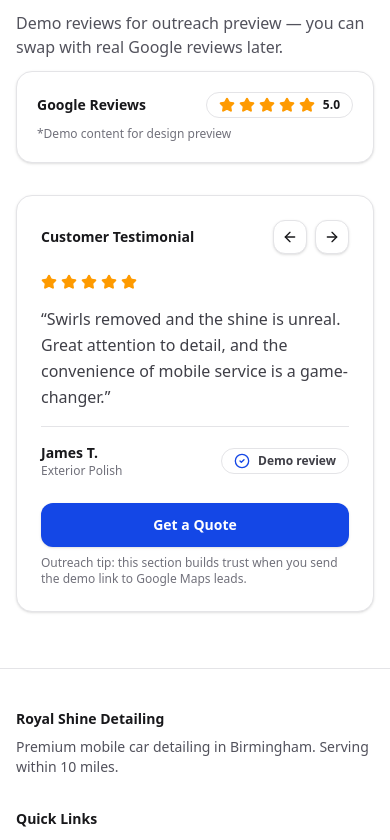
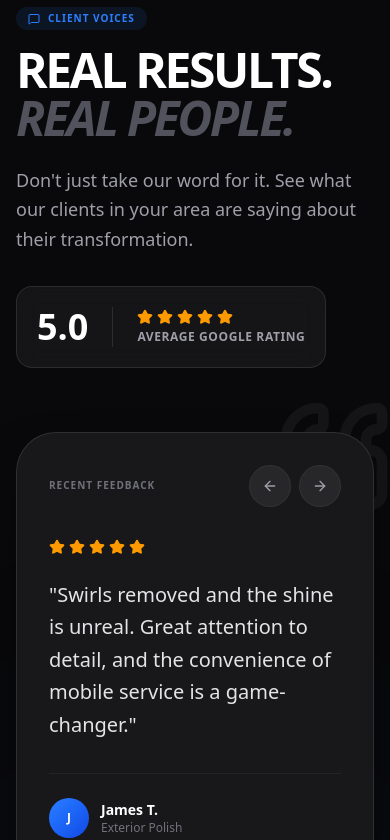
Before and after one commit to mohibbullah-dev/car_detailing, a React app: page / in a window 390 px wide. Shown: the part 6304-7144 px from the top of the page. Built offline with nearby package versions, Linux system fonts and the light colour scheme; the HTML template or start-up script is replaced by a standard one.

Commit message:
modified

```diff
--- a/src/components/TestimonialSlider.jsx
+++ b/src/components/TestimonialSlider.jsx
@@ -1,13 +1,179 @@
+// import React, { useEffect, useState } from "react";
+// import { AnimatePresence, motion } from "framer-motion";
+// import { ArrowLeft, ArrowRight, CheckCircle2, Star } from "lucide-react";
+// import { business } from "../data/business";
+
+// const REVIEWS = [
+//   {
+//     name: "Sarah M.",
+//     title: "Full Detail",
+//     text: "Absolutely spotless. The interior looks brand new and the paint has a deep glossy finish. Super professional and arrived on time.",
+//   },
+//   {
+//     name: "James T.",
+//     title: "Exterior Polish",
+//     text: "Swirls removed and the shine is unreal. Great attention to detail, and the convenience of mobile service is a game-changer.",
+//   },
+//   {
+//     name: "Amina K.",
+//     title: "Ceramic Coating",
+//     text: "The coating made a huge difference — water beads right off. Friendly service, clear pricing, and amazing results.",
+//   },
+//   {
+//     name: "Tom R.",
+//     title: "Express Wash",
+//     text: "Quick but thorough. Wheels and paintwork came up brilliantly. Perfect for a maintenance clean between details.",
+//   },
+// ];
+
+// function StarsRow() {
+//   return (
+//     <div className="flex items-center gap-1">
+//       {Array.from({ length: 5 }).map((_, i) => (
+//         <Star key={i} className="h-4 w-4 text-amber-500" fill="currentColor" />
+//       ))}
+//     </div>
+//   );
+// }
+
+// export default function TestimonialSlider() {
+//   const [index, setIndex] = useState(0);
+//   const review = REVIEWS[index];
+
+//   useEffect(() => {
+//     const t = setInterval(
+//       () => setIndex((p) => (p + 1) % REVIEWS.length),
+//       5500,
+//     );
+//     return () => clearInterval(t);
+//   }, []);
+
+//   return (
+//     <section id="reviews" className="bg-white">
+//       <div className="mx-auto w-full max-w-6xl px-4 py-14 sm:px-6 sm:py-20 lg:px-8">
+//         <div className="grid gap-8 lg:grid-cols-2 lg:items-center">
+//           <div className="space-y-3">
+//             <h2 className="text-2xl font-extrabold text-zinc-900 sm:text-3xl">
+//               Real Results. Real People.
+//             </h2>
+//             <p className="text-base text-zinc-600">
+//               Demo reviews for outreach preview — you can swap with real Google
+//               reviews later.
+//             </p>
+
+//             <div className="rounded-2xl border border-zinc-200 bg-white p-5 shadow-sm">
+//               <div className="flex items-center justify-between">
+//                 <div className="text-sm font-extrabold text-zinc-900">
+//                   Google Reviews
+//                 </div>
+//                 <div className="inline-flex items-center gap-2 rounded-full border border-zinc-200 bg-white px-3 py-1">
+//                   <StarsRow />
+//                   <span className="text-xs font-bold text-zinc-900">5.0</span>
+//                 </div>
+//               </div>
+//               <div className="mt-2 text-xs text-zinc-500">
+//                 *Demo content for design preview
+//               </div>
+//             </div>
+//           </div>
+
+//           <div className="rounded-2xl border border-zinc-200 bg-white p-6 shadow-sm sm:p-8">
+//             <div className="flex items-center justify-between">
+//               <div className="text-sm font-extrabold text-zinc-900">
+//                 Customer Testimonial
+//               </div>
+
+//               <div className="flex items-center gap-2">
+//                 <button
+//                   type="button"
+//                   onClick={() =>
+//                     setIndex((p) => (p - 1 + REVIEWS.length) % REVIEWS.length)
+//                   }
+//                   className="inline-flex items-center justify-center rounded-xl border border-zinc-200 bg-white p-2 text-zinc-900 shadow-sm hover:bg-zinc-50 focus:outline-none focus:ring-4 focus:ring-zinc-100 transition"
+//                   aria-label="Previous review"
+//                 >
+//                   <ArrowLeft className="h-4 w-4" />
+//                 </button>
+//                 <button
+//                   type="button"
+//                   onClick={() => setIndex((p) => (p + 1) % REVIEWS.length)}
+//                   className="inline-flex items-center justify-center rounded-xl border border-zinc-200 bg-white p-2 text-zinc-900 shadow-sm hover:bg-zinc-50 focus:outline-none focus:ring-4 focus:ring-zinc-100 transition"
+//                   aria-label="Next review"
+//                 >
+//                   <ArrowRight className="h-4 w-4" />
+//                 </button>
+//               </div>
+//             </div>
+
+//             <div className="mt-5">
+//               <AnimatePresence mode="wait">
+//                 <motion.div
+//                   key={index}
+//                   initial={{ opacity: 0, y: 10 }}
+//                   animate={{ opacity: 1, y: 0 }}
+//                   exit={{ opacity: 0, y: -10 }}
+//                   transition={{ duration: 0.35, ease: "easeOut" }}
+//                   className="space-y-4"
+//                 >
+//                   <StarsRow />
+//                   <p className="text-base leading-relaxed text-zinc-700">
+//                     “{review.text}”
+//                   </p>
+
+//                   <div className="flex items-center justify-between gap-4 border-t border-zinc-200 pt-4">
+//                     <div>
+//                       <div className="text-sm font-extrabold text-zinc-900">
+//                         {review.name}
+//                       </div>
+//                       <div className="text-xs text-zinc-500">
+//                         {review.title}
+//                       </div>
+//                     </div>
+
+//                     <span className="inline-flex items-center gap-2 rounded-full border border-zinc-200 bg-white px-3 py-1 text-xs font-semibold text-zinc-700">
+//                       <CheckCircle2 className="h-4 w-4 text-blue-700" />
+//                       Demo review
+//                     </span>
+//                   </div>
+//                 </motion.div>
+//               </AnimatePresence>
+//             </div>
+
+//             <div className="mt-6">
+//               <a
+//                 href="#quote"
+//                 className="inline-flex w-full items-center justify-center gap-2 rounded-xl bg-blue-700 px-5 py-3 text-sm font-semibold text-white shadow-sm transition hover:bg-blue-800 focus:outline-none focus:ring-4 focus:ring-blue-200"
+//               >
+//                 Get a Quote
+//               </a>
+//               <div className="mt-2 text-xs text-zinc-500">
+//                 Outreach tip: this section builds trust when you send the demo
+//                 link to Google Maps leads.
+//               </div>
+//             </div>
+//           </div>
+//         </div>
+//       </div>
+//     </section>
+//   );
+// }
+
 import React, { useEffect, useState } from "react";
 import { AnimatePresence, motion } from "framer-motion";
-import { ArrowLeft, ArrowRight, CheckCircle2, Star } from "lucide-react";
-import { business } from "../data/business";
+import {
+  ArrowLeft,
+  ArrowRight,
+  CheckCircle2,
+  Star,
+  Quote,
+  MessageSquare,
+} from "lucide-react";
 
 const REVIEWS = [
   {
     name: "Sarah M.",
-    title: "Full Detail",
-    text: "Absolutely spotless. The interior looks brand new and the paint has a deep glossy finish. Super professional and arrived on time.",
+    title: "Full Detail Package",
+    text: "Absolutely spotless. The interior looks brand new and the paint has a deep glossy finish. Super professional and arrived exactly on time.",
   },
   {
     name: "James T.",
@@ -30,7 +196,7 @@ function StarsRow() {
   return (
     <div className="flex items-center gap-1">
       {Array.from({ length: 5 }).map((_, i) => (
-        <Star key={i} className="h-4 w-4 text-amber-500" fill="currentColor" />
+        <Star key={i} className="h-4 w-4 fill-amber-500 text-amber-500" />
       ))}
     </div>
   );
@@ -43,112 +209,130 @@ export default function TestimonialSlider() {
   useEffect(() => {
     const t = setInterval(
       () => setIndex((p) => (p + 1) % REVIEWS.length),
-      5500,
+      6000, // Slightly slower for better readability
     );
     return () => clearInterval(t);
   }, []);
 
   return (
-    <section id="reviews" className="bg-white">
-      <div className="mx-auto w-full max-w-6xl px-4 py-14 sm:px-6 sm:py-20 lg:px-8">
-        <div className="grid gap-8 lg:grid-cols-2 lg:items-center">
-          <div className="space-y-3">
-            <h2 className="text-2xl font-extrabold text-zinc-900 sm:text-3xl">
-              Real Results. Real People.
+    <section
+      id="reviews"
+      className="relative bg-zinc-950 py-24 overflow-hidden"
+    >
+      {/* Ambient Glow */}
+      <div className="absolute bottom-0 left-0 h-96 w-96 rounded-full bg-blue-900/10 blur-[120px]" />
+
+      <div className="relative z-10 mx-auto w-full max-w-6xl px-4 sm:px-6 lg:px-8">
+        <div className="grid gap-16 lg:grid-cols-2 lg:items-center">
+          {/* Left Column: Heading & Trust */}
+          <div className="space-y-8">
+            <div>
+              <div className="inline-flex items-center gap-2 rounded-full bg-blue-500/10 px-3 py-1 text-[10px] font-black uppercase tracking-widest text-blue-500 mb-4">
+                <MessageSquare className="h-3 w-3" /> Client Voices
+              </div>
+              <h2 className="text-5xl font-black text-white tracking-tighter uppercase leading-none">
+                Real Results. <br />
+                <span className="text-zinc-600 italic">Real People.</span>
               </h2>
-            <p className="text-base text-zinc-600">
-              Demo reviews for outreach preview — you can swap with real Google
-              reviews later.
+              <p className="mt-6 text-lg text-zinc-400 max-w-sm leading-relaxed">
+                Don't just take our word for it. See what our clients in your
+                area are saying about their transformation.
               </p>
+            </div>
 
-            <div className="rounded-2xl border border-zinc-200 bg-white p-5 shadow-sm">
-              <div className="flex items-center justify-between">
-                <div className="text-sm font-extrabold text-zinc-900">
-                  Google Reviews
+            {/* Google Trust Box */}
+            <div className="inline-flex items-center gap-6 rounded-2xl border border-white/10 bg-white/5 p-5 backdrop-blur-md">
+              <div className="text-4xl font-black text-white">5.0</div>
+              <div className="h-10 w-px bg-white/10" />
+              <div>
+                <StarsRow />
+                <div className="mt-1 text-xs font-bold uppercase tracking-wider text-zinc-400">
+                  Average Google Rating
                 </div>
-                <div className="inline-flex items-center gap-2 rounded-full border border-zinc-200 bg-white px-3 py-1">
-                  <StarsRow />
-                  <span className="text-xs font-bold text-zinc-900">5.0</span>
-                </div>
-              </div>
-              <div className="mt-2 text-xs text-zinc-500">
-                *Demo content for design preview
               </div>
             </div>
           </div>
 
-          <div className="rounded-2xl border border-zinc-200 bg-white p-6 shadow-sm sm:p-8">
-            <div className="flex items-center justify-between">
-              <div className="text-sm font-extrabold text-zinc-900">
-                Customer Testimonial
+          {/* Right Column: The Review Card */}
+          <div className="relative">
+            {/* Decorative Quote Icon behind card */}
+            <Quote className="absolute -top-10 -right-6 h-32 w-32 text-white/5 rotate-180" />
+
+            <div className="relative rounded-[2.5rem] border border-white/10 bg-zinc-900 p-8 shadow-2xl shadow-black/50 sm:p-12">
+              {/* Card Header (Nav) */}
+              <div className="mb-8 flex items-center justify-between">
+                <div className="text-[10px] font-black uppercase tracking-widest text-zinc-500">
+                  Recent Feedback
                 </div>
-
-              <div className="flex items-center gap-2">
+                <div className="flex gap-2">
                   <button
-                  type="button"
                     onClick={() =>
                       setIndex((p) => (p - 1 + REVIEWS.length) % REVIEWS.length)
                     }
-                  className="inline-flex items-center justify-center rounded-xl border border-zinc-200 bg-white p-2 text-zinc-900 shadow-sm hover:bg-zinc-50 focus:outline-none focus:ring-4 focus:ring-zinc-100 transition"
-                  aria-label="Previous review"
+                    className="group rounded-full border border-white/5 bg-zinc-800 p-3 text-zinc-400 transition hover:bg-blue-600 hover:text-white"
                   >
                     <ArrowLeft className="h-4 w-4" />
                   </button>
                   <button
-                  type="button"
                     onClick={() => setIndex((p) => (p + 1) % REVIEWS.length)}
-                  className="inline-flex items-center justify-center rounded-xl border border-zinc-200 bg-white p-2 text-zinc-900 shadow-sm hover:bg-zinc-50 focus:outline-none focus:ring-4 focus:ring-zinc-100 transition"
-                  aria-label="Next review"
+                    className="group rounded-full border border-white/5 bg-zinc-800 p-3 text-zinc-400 transition hover:bg-blue-600 hover:text-white"
                   >
                     <ArrowRight className="h-4 w-4" />
                   </button>
                 </div>
               </div>
 
-            <div className="mt-5">
+              {/* Animated Content */}
+              <div className="min-h-[220px] flex flex-col justify-between">
                 <AnimatePresence mode="wait">
                   <motion.div
                     key={index}
-                  initial={{ opacity: 0, y: 10 }}
-                  animate={{ opacity: 1, y: 0 }}
-                  exit={{ opacity: 0, y: -10 }}
-                  transition={{ duration: 0.35, ease: "easeOut" }}
-                  className="space-y-4"
+                    initial={{ opacity: 0, x: 20 }}
+                    animate={{ opacity: 1, x: 0 }}
+                    exit={{ opacity: 0, x: -20 }}
+                    transition={{ duration: 0.4, ease: "circOut" }}
                   >
                     <StarsRow />
-                  <p className="text-base leading-relaxed text-zinc-700">
-                    “{review.text}”
+
+                    <p className="mt-6 text-xl font-medium leading-relaxed text-zinc-200">
+                      "{review.text}"
                     </p>
 
-                  <div className="flex items-center justify-between gap-4 border-t border-zinc-200 pt-4">
+                    <div className="mt-8 flex items-center justify-between border-t border-white/5 pt-6">
+                      <div className="flex items-center gap-3">
+                        <div className="h-10 w-10 rounded-full bg-gradient-to-br from-blue-500 to-blue-700 flex items-center justify-center text-xs font-black text-white">
+                          {review.name.charAt(0)}
+                        </div>
                         <div>
-                      <div className="text-sm font-extrabold text-zinc-900">
+                          <div className="text-sm font-bold text-white">
                             {review.name}
                           </div>
                           <div className="text-xs text-zinc-500">
                             {review.title}
                           </div>
                         </div>
+                      </div>
 
-                    <span className="inline-flex items-center gap-2 rounded-full border border-zinc-200 bg-white px-3 py-1 text-xs font-semibold text-zinc-700">
-                      <CheckCircle2 className="h-4 w-4 text-blue-700" />
-                      Demo review
-                    </span>
+                      <div className="hidden sm:flex items-center gap-1.5 rounded-full border border-green-500/20 bg-green-500/10 px-3 py-1 text-[10px] font-bold uppercase tracking-wider text-green-500">
+                        <CheckCircle2 className="h-3 w-3" /> Verified
+                      </div>
                     </div>
                   </motion.div>
                 </AnimatePresence>
               </div>
 
-            <div className="mt-6">
+              {/* CTA inside card */}
+              <div className="mt-8 pt-6 border-t border-white/5">
                 <a
                   href="#quote"
-                className="inline-flex w-full items-center justify-center gap-2 rounded-xl bg-blue-700 px-5 py-3 text-sm font-semibold text-white shadow-sm transition hover:bg-blue-800 focus:outline-none focus:ring-4 focus:ring-blue-200"
+                  className="flex w-full items-center justify-center gap-2 rounded-xl bg-white py-4 text-xs font-black uppercase tracking-widest text-black transition hover:bg-zinc-200"
                 >
-                Get a Quote
+                  Get Similar Results <ArrowRight className="h-4 w-4" />
                 </a>
-              <div className="mt-2 text-xs text-zinc-500">
-                Outreach tip: this section builds trust when you send the demo
-                link to Google Maps leads.
+                <p className="mt-4 text-center text-[10px] text-zinc-600">
+                  * Note for demo: These serve as placeholders for your real
+                  Google Reviews.
+                </p>
               </div>
             </div>
           </div>
```
Lines whose indentation alone changed are shown as unchanged.
